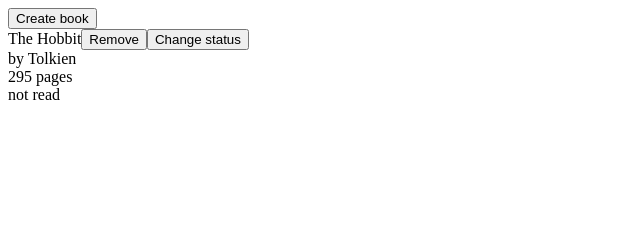
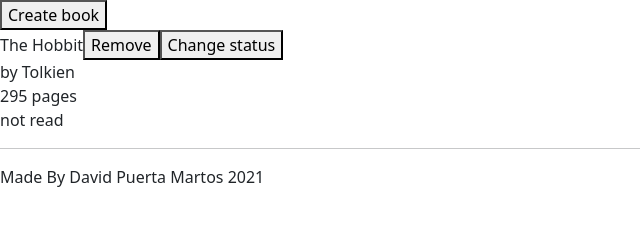
Before and after one commit to dpuertamartos/ODIN-Project-Library, a plain HTML site: page index.html in a window 1280 px wide. Shown: the whole page, without its empty margins (0-640 px from the left). Drawn offline with nearby package versions, Linux system fonts and the light colour scheme.

Commit message:
Code restructured Added bootstrap

```diff
--- a/index.html
+++ b/index.html
@@ -4,14 +4,23 @@
     <meta charset="UTF-8">
     <meta http-equiv="X-UA-Compatible" content="IE=edge">
     <meta name="viewport" content="width=device-width, initial-scale=1.0">
-    <title>Document</title>
+    <link href="https://cdn.jsdelivr.net/npm/bootstrap@5.0.2/dist/css/bootstrap.min.css" rel="stylesheet" integrity="sha384-EVSTQN3/azprG1Anm3QDgpJLIm9Nao0Yz1ztcQTwFspd3yD65VohhpuuCOmLASjC" crossorigin="anonymous">
+    <title>The Odin Project: Library App</title>
 </head>
 <body>
     <div><button class="create">Create book</button></div>
     <div class="webContainer">
     <div class="bookContainer">
-
     </div>
+    </div>
+    <hr>
+    <div class="Copyright">Made By David Puerta Martos
+        <script>
+            let date =  new Date().getFullYear();
+            const newDate = document.createElement("span")
+            newDate.textContent = date
+            const Copyright = document.querySelector(".Copyright").append(newDate)
+        </script>
     </div>
     <script src="index.js"></script>
 </body>
--- a/index.js
+++ b/index.js
@@ -2,46 +2,58 @@
 
 let myLibrary = []
 
-const refreshBooks = () => {
-    console.log(myLibrary)
+// we need to first destroy books and then create new ones or we will get duplicate divs
+const destroyBookContainer = () => {
     const bookContainerOld = document.querySelector(".bookContainer")
     bookContainerOld.parentElement.removeChild(bookContainerOld)
     const wholeWeb = document.querySelector(".webContainer")
     const bookContainer = document.createElement("div")
     bookContainer.className = "bookContainer"
     wholeWeb.append(bookContainer)
+}
 
-    myLibrary.map(book => {
+const createNewDiv = (textContent) => {
+    const newDiv = document.createElement("div")
+    newDiv.textContent = textContent
+    return newDiv
+}
+
+const createBookCard = (book, bookContainer) => {
     const newBookDiv = document.createElement("div")
     newBookDiv.textContent = book.title
     newBookDiv.id = myLibrary.indexOf(book)
-        const newBookDiv2 = document.createElement("div")
-        newBookDiv2.textContent = "by " + book.author
-        const newBookDiv3 = document.createElement("div")
-        newBookDiv3.textContent = book.pages + " pages"
-        const newBookDiv4 = document.createElement("div")
-        newBookDiv4.textContent = book.read
+    const newBookDiv2 = createNewDiv(`by ${book.author}`)
+    const newBookDiv3 = createNewDiv(`${book.pages} pages`)
+    const newBookDiv4 = createNewDiv(book.read)
     const removeButton = document.createElement("button")
     removeButton.setAttribute("data", myLibrary.indexOf(book))
     removeButton.textContent="Remove"
+    const changeStatus = document.createElement("button")
+    changeStatus.setAttribute("data", myLibrary.indexOf(book))
+    changeStatus.textContent="Change status"
+
     newBookDiv.append(removeButton)
+    newBookDiv.append(changeStatus)
+    newBookDiv.append(newBookDiv2)
+    newBookDiv.append(newBookDiv3)
+    newBookDiv.append(newBookDiv4)
+
     removeButton.addEventListener("click", ()=>{
         myLibrary.splice(Number(removeButton.getAttribute("data")), 1)
         newBookDiv.parentElement.removeChild(newBookDiv)
     })
-        const changeStatus = document.createElement("button")
-        changeStatus.setAttribute("data", myLibrary.indexOf(book))
-        changeStatus.textContent="Change status"
     changeStatus.addEventListener("click", ()=>{
         myLibrary[Number(changeStatus.getAttribute("data"))].change()
         refreshBooks()
     })
-        newBookDiv.append(changeStatus)
-        newBookDiv.append(newBookDiv2)
-        newBookDiv.append(newBookDiv3)
-        newBookDiv.append(newBookDiv4)
+
     bookContainer.append(newBookDiv)
-    })
+}
+
+const refreshBooks = () => {
+    destroyBookContainer()
+    const bookContainer = document.querySelector(".bookContainer")
+    myLibrary.map(book => createBookCard(book,bookContainer))
 }
 
 function Book(title,author,pages,read){
@@ -70,10 +82,7 @@
 const theHobbit = new Book("The Hobbit", "Tolkien", "295", "not read")
 myLibrary = myLibrary.concat(theHobbit)
 
-const bookContainer = document.querySelector(".bookContainer")
 const createButton = document.querySelector(".create")
-
-
 
 refreshBooks()
 createButton.addEventListener("click", ()=>addBookToLibrary())
```
Lines whose indentation alone changed are shown as unchanged.
